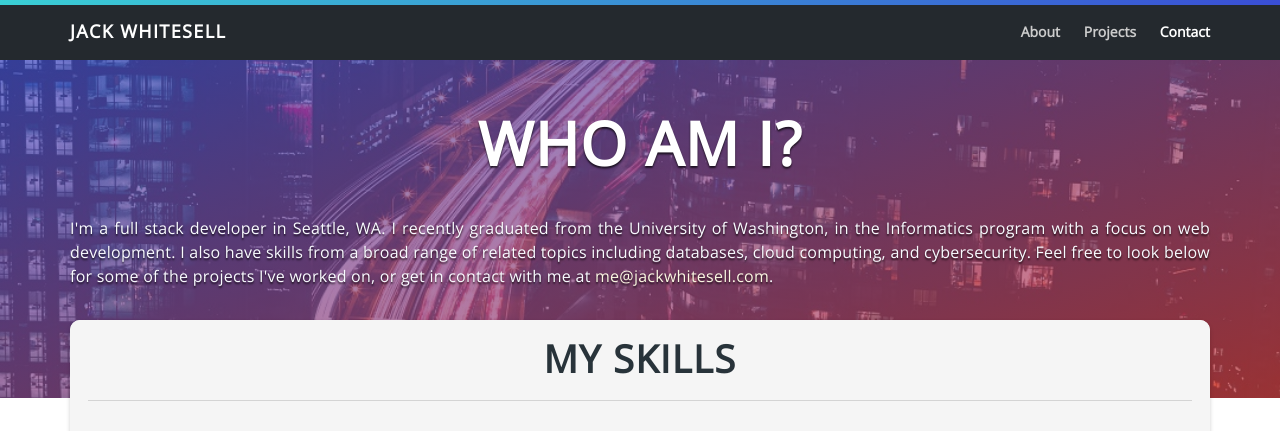
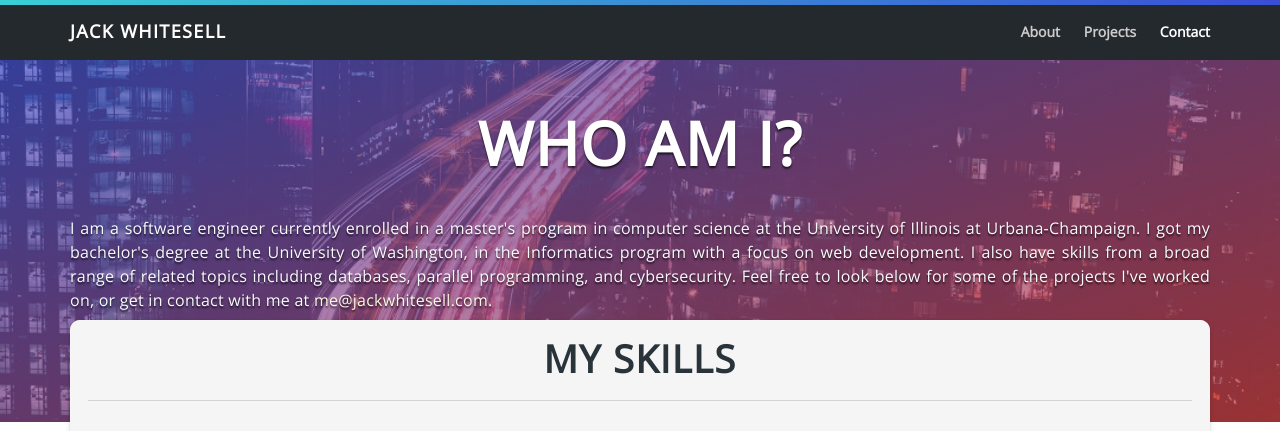
Before and after one commit to jackw117/portfolio, a React app: page public/index.html in a window 1280 px wide. Shown: the top 431 px of the page. Built offline with nearby package versions, Linux system fonts and the light colour scheme; what wow.js would draw is missing.

Commit message:
Update index.html

```diff
--- a/public/index.html
+++ b/public/index.html
@@ -39,9 +39,10 @@
         <div class="redirect" id="about">
             <div class="container" id="aboutContainer">
                 <h1 class="wow fadeIn">Who Am I?</h1>
-                <p class="wow fadeIn" data-wow-delay="0.5s">I'm a full stack developer in Seattle, WA.
-                  I recently graduated from the University of Washington, in the Informatics program with a focus on web development.
-                  I also have skills from a broad range of related topics including databases, cloud computing, and cybersecurity.
+                <p class="wow fadeIn" data-wow-delay="0.5s">
+                  I am a software engineer currently enrolled in a master's program in computer science at the University of Illinois at Urbana-Champaign.
+                  I got my bachelor's degree at the University of Washington, in the Informatics program with a focus on web development.
+                  I also have skills from a broad range of related topics including databases, parallel programming, and cybersecurity.
                   Feel free to look below for some of the projects I've worked on, or get in contact with me at <a href="mailto:me@jackwhitesell.com">me@jackwhitesell.com</a>.</p>
             </div>
         </div>
@@ -67,7 +68,7 @@
         <div class="redirect" id="contact">
             <div class="container" id="contactContainer">
               <div class="col-xs-12 col-sm-12 col-md-4">
-                <a class="contact" href="mailto:me@jackwhitesell.com"><i class="fa fa-lg fa-envelope"></i> jackw117@uw.edu</a>
+                <a class="contact" href="mailto:me@jackwhitesell.com"><i class="fa fa-lg fa-envelope"></i> me@jackwhitesell.com</a>
               </div>
 
               <div class="col-xs-12 col-sm-12 col-md-4">
```
